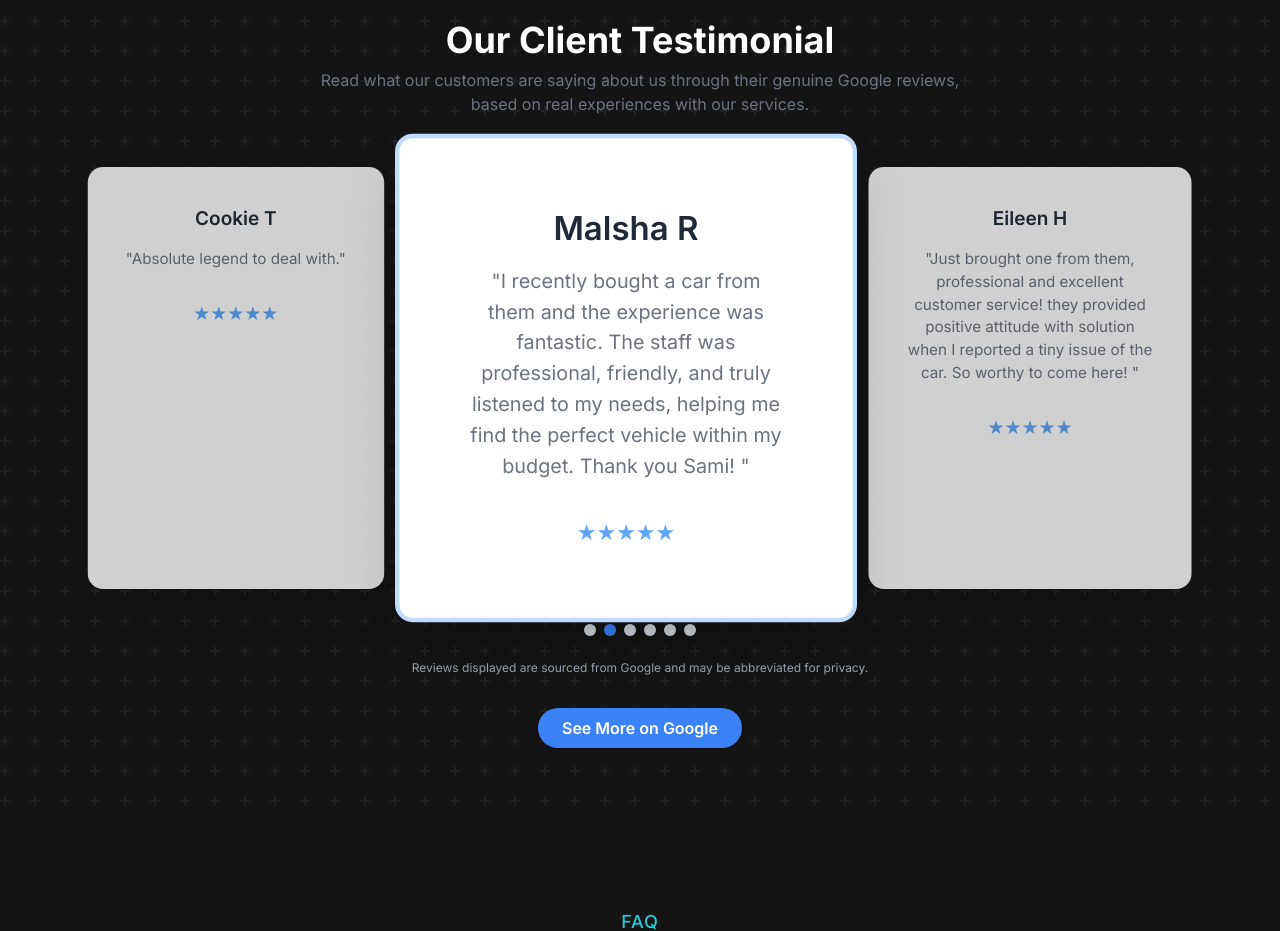
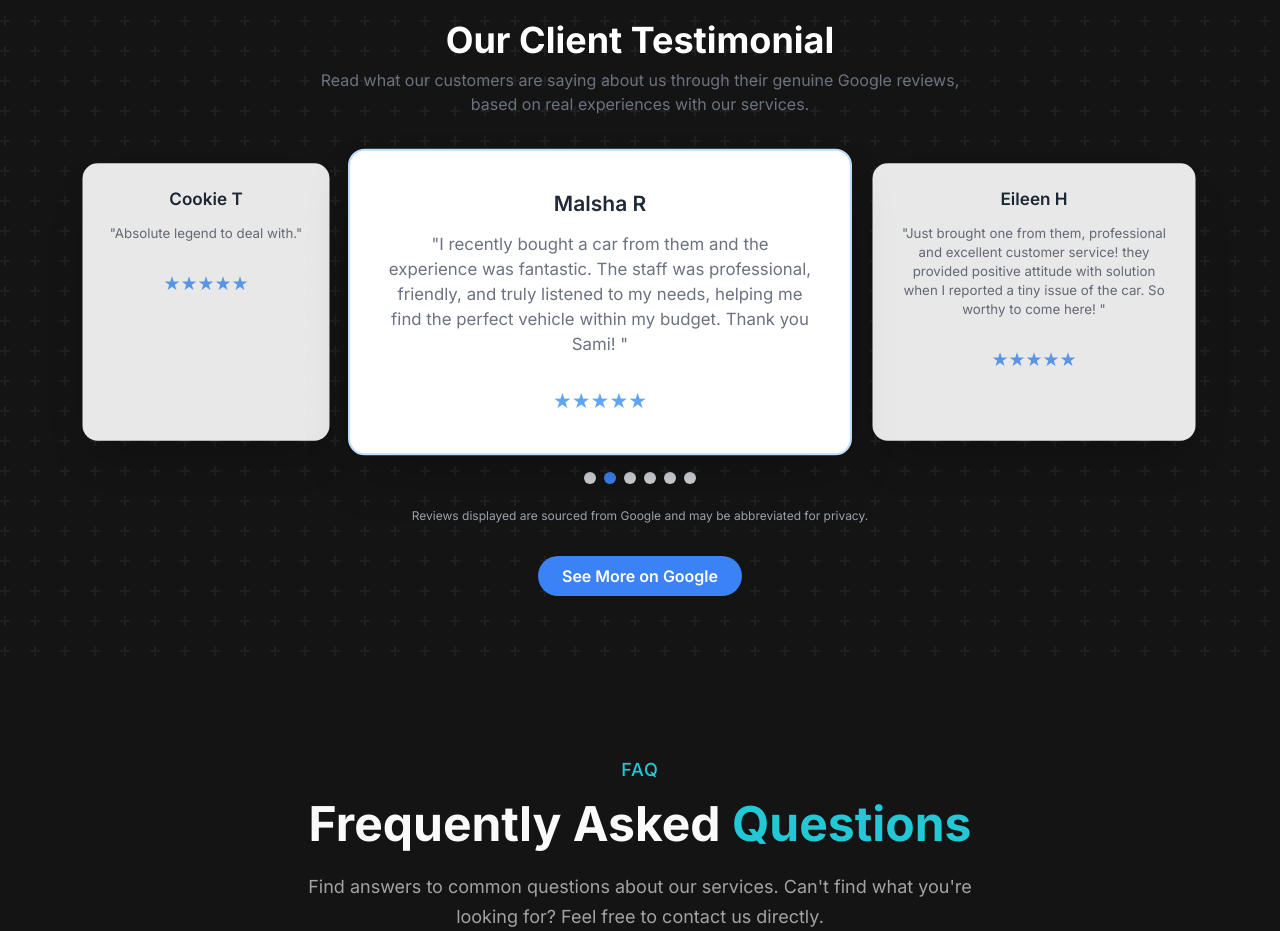
Before and after one commit to mansheenbespoke/bespoke-prestige, a React (Vite) app: page / in a window 1280 px wide. Shown: the part 7580-8511 px from the top of the page. Built offline with nearby package versions, Linux system fonts and the light colour scheme.

Commit message:
reviews basic page

```diff
--- a/components/reviews-section.jsx
+++ b/components/reviews-section.jsx
@@ -85,14 +85,14 @@ const ReviewsSection = () => {
             <div
               key={idx}
               className={`bg-white dark:bg-gray-900 rounded-2xl shadow-2xl flex flex-col items-center transition-transform duration-300
-                ${idx === 1 ? 'scale-110 z-10 p-12 md:p-16 border-4 border-blue-200 dark:border-blue-900' : 'scale-95 opacity-80 p-8 md:p-10'}
-                hover:scale-105`}
+                ${idx === 1 ? 'scale-105 z-10 p-7 md:p-9 border-2 border-blue-200 dark:border-blue-900' : 'scale-95 opacity-90 p-5 md:p-6'}
+                hover:scale-100`}
               style={idx === 1
-                ? { minWidth: '360px', maxWidth: '420px', minHeight: '380px' }
-                : { minWidth: '280px', maxWidth: '340px', minHeight: '300px' }}
+                  ? { minWidth: '340px', maxWidth: '480px', minHeight: '220px' }
+                : { minWidth: '260px', maxWidth: '340px', minHeight: '160px' }}
             >
-              <h3 className={`font-semibold ${idx === 1 ? 'text-3xl' : 'text-xl'} text-gray-800 dark:text-white mb-4 text-center`}>{review.name}</h3>
-              <p className={`text-gray-500 dark:text-gray-300 text-center ${idx === 1 ? 'text-lg' : 'text-base'} mb-4`}>"{review.review}"</p>
+                <h3 className={`font-semibold ${idx === 1 ? 'text-xl' : 'text-lg'} text-gray-800 dark:text-white mb-3 text-center`}>{review.name}</h3>
+                <p className={`text-gray-500 dark:text-gray-300 text-center ${idx === 1 ? 'text-base' : 'text-sm'} mb-3`}>"{review.review}"</p>
               {getStars(review.rating)}
             </div>
           ))}
```
